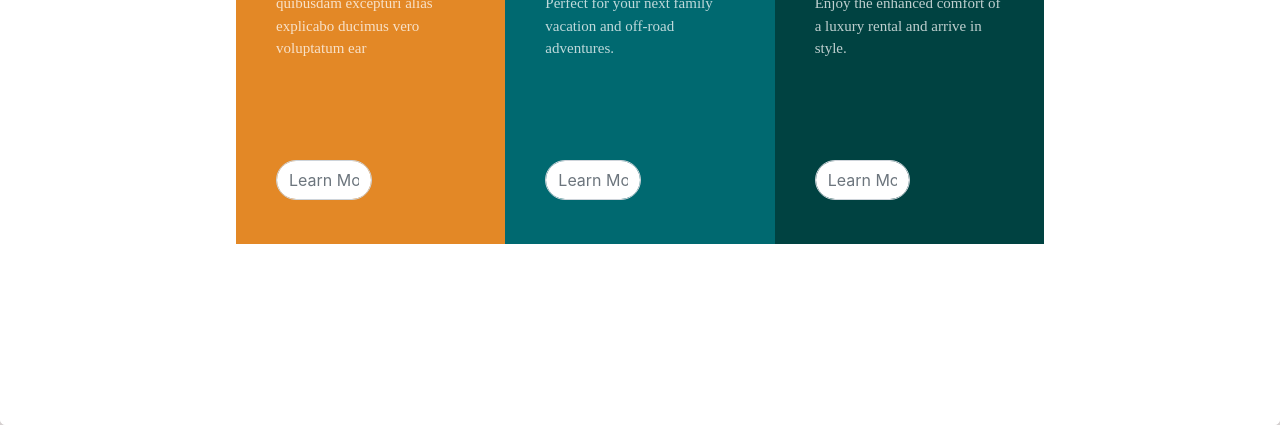
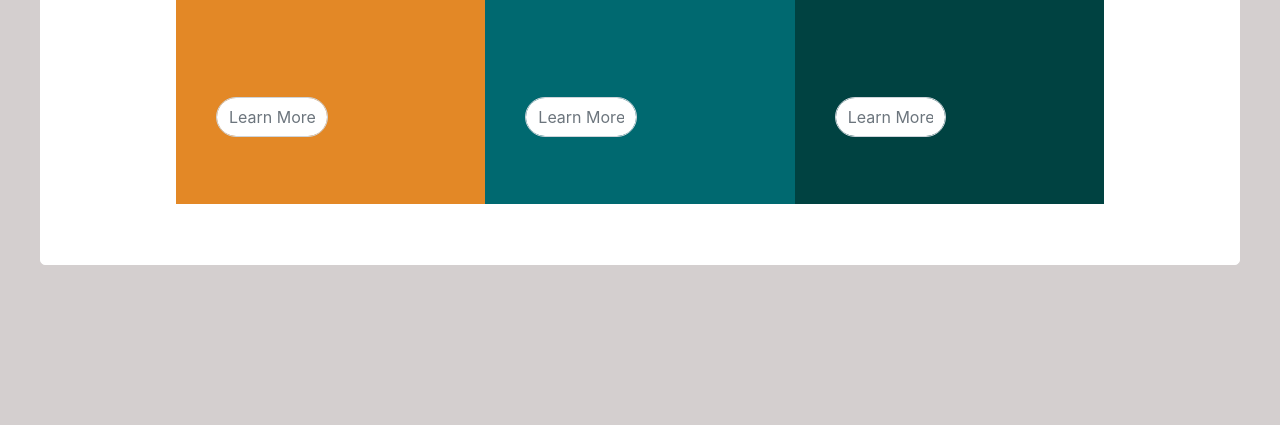
Before and after one commit to Rishabh-Gauta123/fm, a plain HTML site: page index.html in a window 1280 px wide. Shown: the part 387-812 px from the top of the page. Drawn offline with nearby package versions, Linux system fonts and the light colour scheme.

Commit message:
Update index.css

```diff
--- a/index.css
+++ b/index.css
@@ -6,14 +6,14 @@
 #sec-outer{
 
      background-color: white;
-    /* margin: auto; */
-    /* width: 75rem;
-    height: 37rem; */
-    padding: 100px;
+    margin: auto;
+    width: 75rem;
+    height: 37rem;
     border: 1px solid white;
-
-    /* margin: auto;
-    margin-top: 60px; */
+    box-sizing: border-box;
+    /* margin: 100px 250px 100px; */
+    margin: auto;
+    margin-top: 60px;
     border-radius: 5px;
 }
 #sec-internal{
```
